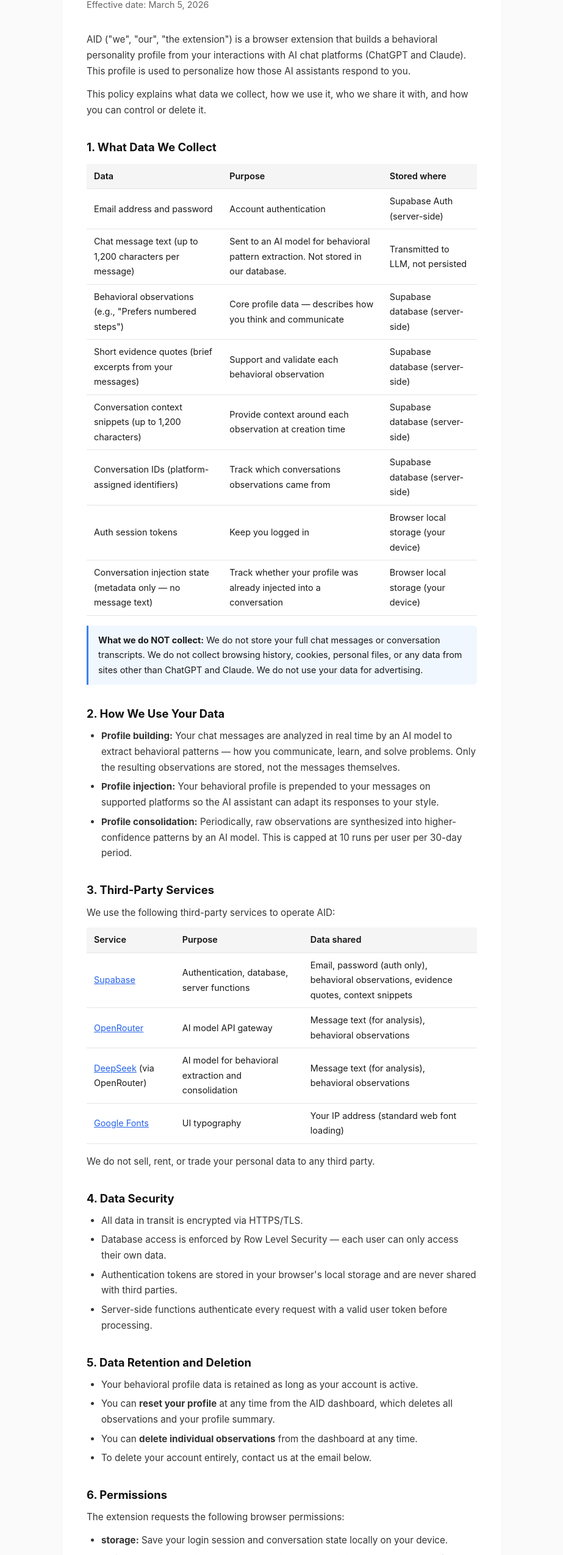
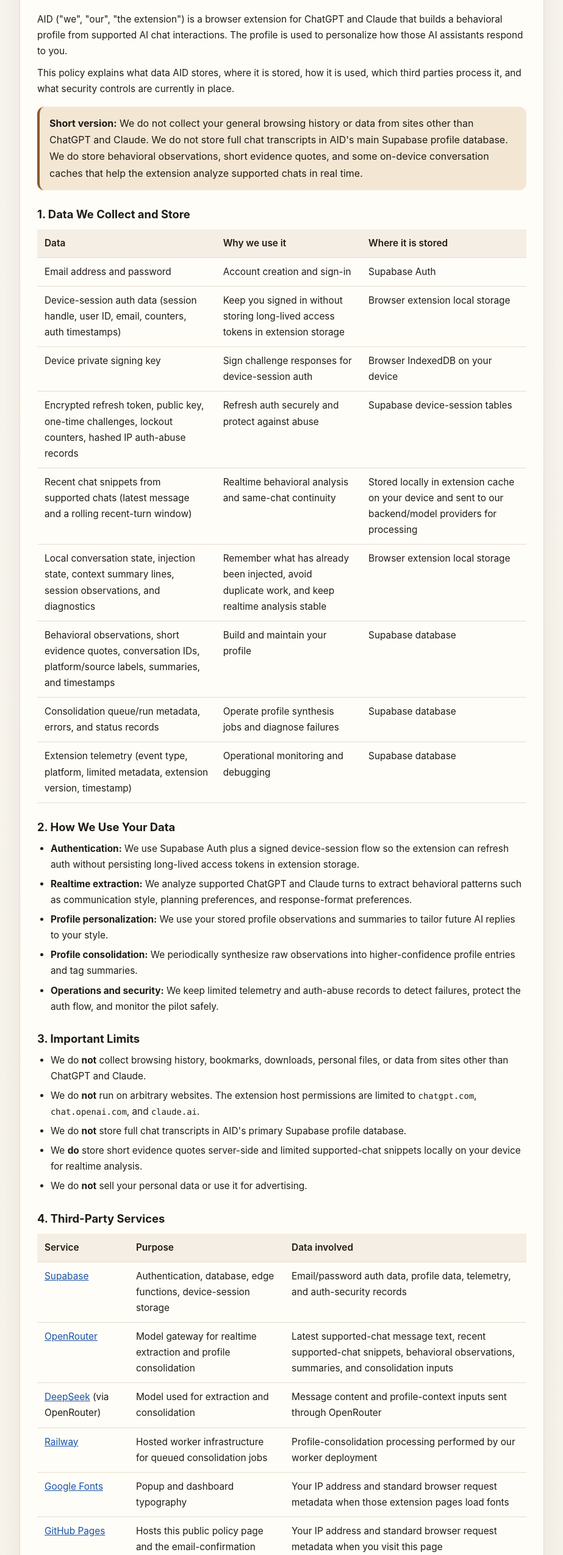
Before and after one commit to gavinlorenzo/aid-privacy-policy, a plain HTML site: page index.html in a window 1280 px wide. Shown: the part 137-2687 px from the top of the page at 61% size, without its empty margins (178-1101 px from the left). Drawn offline with Linux system fonts and the light colour scheme.

Commit message:
Update published privacy policy

```diff
--- a/index.html
+++ b/index.html
@@ -3,220 +3,327 @@
 <head>
   <meta charset="UTF-8">
   <meta name="viewport" content="width=device-width, initial-scale=1.0">
-  <title>AID — Privacy Policy</title>
+  <title>AID Privacy Policy</title>
   <style>
-    * { margin: 0; padding: 0; box-sizing: border-box; }
+    * { box-sizing: border-box; margin: 0; padding: 0; }
+    :root {
+      color-scheme: light;
+      --bg: #f7f3ea;
+      --card: #fffdf8;
+      --ink: #211b16;
+      --muted: #6b6258;
+      --line: #e5dccd;
+      --accent: #8a5a2b;
+      --accent-soft: #f3e7d4;
+      --notice: #e7f3ea;
+      --notice-line: #4f7a56;
+    }
     body {
-      font-family: -apple-system, BlinkMacSystemFont, 'Segoe UI', Roboto, sans-serif;
+      background: linear-gradient(180deg, #f9f6ef 0%, var(--bg) 100%);
+      color: var(--ink);
+      font-family: -apple-system, BlinkMacSystemFont, "Segoe UI", sans-serif;
       line-height: 1.7;
-      color: #1a1a1a;
-      background: #fafafa;
-      padding: 2rem 1rem;
+      padding: 32px 16px 48px;
     }
     .container {
-      max-width: 720px;
+      background: var(--card);
+      border: 1px solid var(--line);
+      border-radius: 20px;
+      box-shadow: 0 18px 50px rgba(33, 27, 22, 0.08);
       margin: 0 auto;
-      background: #fff;
-      border-radius: 12px;
-      padding: 3rem 2.5rem;
-      box-shadow: 0 1px 3px rgba(0,0,0,0.06);
+      max-width: 860px;
+      padding: 32px 28px 36px;
     }
     h1 {
-      font-size: 1.8rem;
-      margin-bottom: 0.25rem;
-    }
-    .effective {
-      color: #666;
-      font-size: 0.9rem;
-      margin-bottom: 2rem;
+      font-size: 2rem;
+      line-height: 1.2;
+      margin-bottom: 6px;
     }
     h2 {
       font-size: 1.15rem;
-      margin-top: 2rem;
-      margin-bottom: 0.5rem;
-      color: #111;
+      line-height: 1.3;
+      margin: 28px 0 10px;
     }
-    p, li {
-      font-size: 0.95rem;
-      color: #333;
+    p, li, td, th {
+      font-size: 0.96rem;
     }
-    p { margin-bottom: 0.75rem; }
+    p + p {
+      margin-top: 10px;
+    }
     ul {
-      margin: 0.5rem 0 1rem 1.5rem;
+      margin: 10px 0 0 22px;
     }
-    li { margin-bottom: 0.35rem; }
+    li + li {
+      margin-top: 6px;
+    }
     table {
+      border-collapse: collapse;
+      margin-top: 12px;
       width: 100%;
-      border-collapse: collapse;
-      margin: 0.75rem 0 1rem;
-      font-size: 0.9rem;
     }
     th, td {
+      border-bottom: 1px solid var(--line);
+      padding: 10px 12px;
       text-align: left;
-      padding: 0.5rem 0.75rem;
-      border-bottom: 1px solid #e5e5e5;
+      vertical-align: top;
     }
     th {
-      background: #f5f5f5;
+      background: #f4eee4;
       font-weight: 600;
-      color: #111;
     }
-    .highlight {
-      background: #f0f7ff;
-      border-left: 3px solid #3b82f6;
-      padding: 0.75rem 1rem;
-      margin: 1rem 0;
-      border-radius: 0 6px 6px 0;
-      font-size: 0.9rem;
+    a {
+      color: #1753a6;
     }
-    a { color: #2563eb; }
+    .effective {
+      color: var(--muted);
+      margin-bottom: 20px;
+    }
+    .callout,
+    .banner {
+      border-left: 4px solid var(--accent);
+      border-radius: 12px;
+      padding: 14px 16px;
+    }
+    .callout {
+      background: var(--accent-soft);
+      margin-top: 16px;
+    }
+    .banner {
+      background: var(--notice);
+      border-left-color: var(--notice-line);
+      margin-bottom: 22px;
+    }
+    .banner[hidden] {
+      display: none;
+    }
     .footer {
-      margin-top: 2.5rem;
-      padding-top: 1.5rem;
-      border-top: 1px solid #e5e5e5;
-      font-size: 0.85rem;
-      color: #888;
+      border-top: 1px solid var(--line);
+      color: var(--muted);
+      margin-top: 28px;
+      padding-top: 16px;
+      font-size: 0.88rem;
+    }
+    .mono {
+      font-family: "SFMono-Regular", Consolas, monospace;
+      font-size: 0.9em;
+    }
+    @media (max-width: 700px) {
+      .container {
+        padding: 24px 18px 28px;
+      }
+      th, td {
+        padding: 9px 8px;
+      }
     }
   </style>
 </head>
 <body>
   <div class="container">
+    <div id="confirmation-banner" class="banner" hidden>
+      <strong id="confirmation-title">Email confirmed</strong>
+      <p id="confirmation-copy">Your email is confirmed. Return to the AID extension popup and sign in.</p>
+    </div>
+
     <h1>AID Privacy Policy</h1>
-    <p class="effective">Effective date: March 5, 2026</p>
+    <p class="effective">Effective date: March 13, 2026</p>
 
-    <p>AID ("we", "our", "the extension") is a browser extension that builds a behavioral personality profile from your interactions with AI chat platforms (ChatGPT and Claude). This profile is used to personalize how those AI assistants respond to you.</p>
-    <p>This policy explains what data we collect, how we use it, who we share it with, and how you can control or delete it.</p>
+    <p>AID ("we", "our", "the extension") is a browser extension for ChatGPT and Claude that builds a behavioral profile from supported AI chat interactions. The profile is used to personalize how those AI assistants respond to you.</p>
+    <p>This policy explains what data AID stores, where it is stored, how it is used, which third parties process it, and what security controls are currently in place.</p>
 
-    <h2>1. What Data We Collect</h2>
+    <div class="callout">
+      <strong>Short version:</strong> We do not collect your general browsing history or data from sites other than ChatGPT and Claude. We do not store full chat transcripts in AID's main Supabase profile database. We do store behavioral observations, short evidence quotes, and some on-device conversation caches that help the extension analyze supported chats in real time.
+    </div>
 
+    <h2>1. Data We Collect and Store</h2>
     <table>
       <tr>
         <th>Data</th>
-        <th>Purpose</th>
-        <th>Stored where</th>
+        <th>Why we use it</th>
+        <th>Where it is stored</th>
       </tr>
       <tr>
         <td>Email address and password</td>
-        <td>Account authentication</td>
-        <td>Supabase Auth (server-side)</td>
+        <td>Account creation and sign-in</td>
+        <td>Supabase Auth</td>
       </tr>
       <tr>
-        <td>Chat message text (up to 1,200 characters per message)</td>
-        <td>Sent to an AI model for behavioral pattern extraction. Not stored in our database.</td>
-        <td>Transmitted to LLM, not persisted</td>
+        <td>Device-session auth data (session handle, user ID, email, counters, auth timestamps)</td>
+        <td>Keep you signed in without storing long-lived access tokens in extension storage</td>
+        <td>Browser extension local storage</td>
       </tr>
       <tr>
-        <td>Behavioral observations (e.g., "Prefers numbered steps")</td>
-        <td>Core profile data — describes how you think and communicate</td>
-        <td>Supabase database (server-side)</td>
+        <td>Device private signing key</td>
+        <td>Sign challenge responses for device-session auth</td>
+        <td>Browser IndexedDB on your device</td>
       </tr>
       <tr>
-        <td>Short evidence quotes (brief excerpts from your messages)</td>
-        <td>Support and validate each behavioral observation</td>
-        <td>Supabase database (server-side)</td>
+        <td>Encrypted refresh token, public key, one-time challenges, lockout counters, hashed IP auth-abuse records</td>
+        <td>Refresh auth securely and protect against abuse</td>
+        <td>Supabase device-session tables</td>
       </tr>
       <tr>
-        <td>Conversation context snippets (up to 1,200 characters)</td>
-        <td>Provide context around each observation at creation time</td>
-        <td>Supabase database (server-side)</td>
+        <td>Recent chat snippets from supported chats (latest message and a rolling recent-turn window)</td>
+        <td>Realtime behavioral analysis and same-chat continuity</td>
+        <td>Stored locally in extension cache on your device and sent to our backend/model providers for processing</td>
       </tr>
       <tr>
-        <td>Conversation IDs (platform-assigned identifiers)</td>
-        <td>Track which conversations observations came from</td>
-        <td>Supabase database (server-side)</td>
+        <td>Local conversation state, injection state, context summary lines, session observations, and diagnostics</td>
+        <td>Remember what has already been injected, avoid duplicate work, and keep realtime analysis stable</td>
+        <td>Browser extension local storage</td>
       </tr>
       <tr>
-        <td>Auth session tokens</td>
-        <td>Keep you logged in</td>
-        <td>Browser local storage (your device)</td>
+        <td>Behavioral observations, short evidence quotes, conversation IDs, platform/source labels, summaries, and timestamps</td>
+        <td>Build and maintain your profile</td>
+        <td>Supabase database</td>
       </tr>
       <tr>
-        <td>Conversation injection state (metadata only — no message text)</td>
-        <td>Track whether your profile was already injected into a conversation</td>
-        <td>Browser local storage (your device)</td>
+        <td>Consolidation queue/run metadata, errors, and status records</td>
+        <td>Operate profile synthesis jobs and diagnose failures</td>
+        <td>Supabase database</td>
+      </tr>
+      <tr>
+        <td>Extension telemetry (event type, platform, limited metadata, extension version, timestamp)</td>
+        <td>Operational monitoring and debugging</td>
+        <td>Supabase database</td>
       </tr>
     </table>
 
-    <div class="highlight">
-      <strong>What we do NOT collect:</strong> We do not store your full chat messages or conversation transcripts. We do not collect browsing history, cookies, personal files, or any data from sites other than ChatGPT and Claude. We do not use your data for advertising.
-    </div>
-
     <h2>2. How We Use Your Data</h2>
     <ul>
-      <li><strong>Profile building:</strong> Your chat messages are analyzed in real time by an AI model to extract behavioral patterns — how you communicate, learn, and solve problems. Only the resulting observations are stored, not the messages themselves.</li>
-      <li><strong>Profile injection:</strong> Your behavioral profile is prepended to your messages on supported platforms so the AI assistant can adapt its responses to your style.</li>
-      <li><strong>Profile consolidation:</strong> Periodically, raw observations are synthesized into higher-confidence patterns by an AI model. This is capped at 10 runs per user per 30-day period.</li>
+      <li><strong>Authentication:</strong> We use Supabase Auth plus a signed device-session flow so the extension can refresh auth without persisting long-lived access tokens in extension storage.</li>
+      <li><strong>Realtime extraction:</strong> We analyze supported ChatGPT and Claude turns to extract behavioral patterns such as communication style, planning preferences, and response-format preferences.</li>
+      <li><strong>Profile personalization:</strong> We use your stored profile observations and summaries to tailor future AI replies to your style.</li>
+      <li><strong>Profile consolidation:</strong> We periodically synthesize raw observations into higher-confidence profile entries and tag summaries.</li>
+      <li><strong>Operations and security:</strong> We keep limited telemetry and auth-abuse records to detect failures, protect the auth flow, and monitor the pilot safely.</li>
     </ul>
 
-    <h2>3. Third-Party Services</h2>
-    <p>We use the following third-party services to operate AID:</p>
+    <h2>3. Important Limits</h2>
+    <ul>
+      <li>We do <strong>not</strong> collect browsing history, bookmarks, downloads, personal files, or data from sites other than ChatGPT and Claude.</li>
+      <li>We do <strong>not</strong> run on arbitrary websites. The extension host permissions are limited to <span class="mono">chatgpt.com</span>, <span class="mono">chat.openai.com</span>, and <span class="mono">claude.ai</span>.</li>
+      <li>We do <strong>not</strong> store full chat transcripts in AID's primary Supabase profile database.</li>
+      <li>We <strong>do</strong> store short evidence quotes server-side and limited supported-chat snippets locally on your device for realtime analysis.</li>
+      <li>We do <strong>not</strong> sell your personal data or use it for advertising.</li>
+    </ul>
+
+    <h2>4. Third-Party Services</h2>
     <table>
       <tr>
         <th>Service</th>
         <th>Purpose</th>
-        <th>Data shared</th>
+        <th>Data involved</th>
       </tr>
       <tr>
         <td><a href="https://supabase.com/privacy">Supabase</a></td>
-        <td>Authentication, database, server functions</td>
-        <td>Email, password (auth only), behavioral observations, evidence quotes, context snippets</td>
+        <td>Authentication, database, edge functions, device-session storage</td>
+        <td>Email/password auth data, profile data, telemetry, and auth-security records</td>
       </tr>
       <tr>
         <td><a href="https://openrouter.ai/privacy">OpenRouter</a></td>
-        <td>AI model API gateway</td>
-        <td>Message text (for analysis), behavioral observations</td>
+        <td>Model gateway for realtime extraction and profile consolidation</td>
+        <td>Latest supported-chat message text, recent supported-chat snippets, behavioral observations, summaries, and consolidation inputs</td>
       </tr>
       <tr>
         <td><a href="https://www.deepseek.com/privacy">DeepSeek</a> (via OpenRouter)</td>
-        <td>AI model for behavioral extraction and consolidation</td>
-        <td>Message text (for analysis), behavioral observations</td>
+        <td>Model used for extraction and consolidation</td>
+        <td>Message content and profile-context inputs sent through OpenRouter</td>
       </tr>
       <tr>
-        <td><a href="https://policies.google.com/privacy">Google Fonts</a></td>
-        <td>UI typography</td>
-        <td>Your IP address (standard web font loading)</td>
+        <td><a href="https://railway.com/legal/privacy">Railway</a></td>
+        <td>Hosted worker infrastructure for queued consolidation jobs</td>
+        <td>Profile-consolidation processing performed by our worker deployment</td>
+      </tr>
+      <tr>
+        <td><a href="https://fonts.google.com/">Google Fonts</a></td>
+        <td>Popup and dashboard typography</td>
+        <td>Your IP address and standard browser request metadata when those extension pages load fonts</td>
+      </tr>
+      <tr>
+        <td><a href="https://docs.github.com/en/site-policy/privacy-policies/github-general-privacy-statement">GitHub Pages</a></td>
+        <td>Hosts this public policy page and the email-confirmation landing page</td>
+        <td>Your IP address and standard browser request metadata when you visit this page</td>
       </tr>
     </table>
-    <p>We do not sell, rent, or trade your personal data to any third party.</p>
 
-    <h2>4. Data Security</h2>
+    <h2>5. On-Device Storage</h2>
+    <p>The extension stores some data locally on your device in addition to server-side profile data:</p>
     <ul>
-      <li>All data in transit is encrypted via HTTPS/TLS.</li>
-      <li>Database access is enforced by Row Level Security — each user can only access their own data.</li>
-      <li>Authentication tokens are stored in your browser's local storage and are never shared with third parties.</li>
-      <li>Server-side functions authenticate every request with a valid user token before processing.</li>
+      <li><strong>Auth storage:</strong> a device-session record in browser extension storage and a private signing key in IndexedDB. Access tokens are kept in memory only.</li>
+      <li><strong>Conversation state:</strong> injection history, message counters, and related metadata for supported ChatGPT/Claude conversations.</li>
+      <li><strong>Realtime session cache:</strong> recent verbatim turns, rolling same-chat summaries, session observations, and diagnostics for supported conversations.</li>
+    </ul>
+    <p>Local extension data remains on your device until it is overwritten, removed by the extension, or cleared from browser extension storage. Signing out removes stored auth-session material but may not clear every non-auth conversation cache automatically.</p>
+
+    <h2>6. Data Security</h2>
+    <ul>
+      <li>All traffic between the extension, Supabase, and our service endpoints is sent over HTTPS/TLS.</li>
+      <li>Supabase Row Level Security is used on user-facing profile tables so authenticated users can access only their own data.</li>
+      <li>Device-session tables and telemetry ingestion are restricted to server-side/service-role paths.</li>
+      <li>Refresh tokens are stored server-side in encrypted form. The extension stores a device handle and private signing key, not a long-lived refresh token.</li>
+      <li>The auth flow uses signed challenge-response exchanges, per-IP rate limiting, and lockout controls.</li>
+      <li>Telemetry event types are allowlisted and metadata is truncated.</li>
     </ul>
 
-    <h2>5. Data Retention and Deletion</h2>
+    <h2>7. Data Retention and Deletion</h2>
     <ul>
-      <li>Your behavioral profile data is retained as long as your account is active.</li>
-      <li>You can <strong>reset your profile</strong> at any time from the AID dashboard, which deletes all observations and your profile summary.</li>
-      <li>You can <strong>delete individual observations</strong> from the dashboard at any time.</li>
-      <li>To delete your account entirely, contact us at the email below.</li>
+      <li>Profile data is retained while your account is active unless you delete specific items or request full deletion.</li>
+      <li>Superseded raw observations may be removed by backend maintenance after they age out of the active pool.</li>
+      <li>Short-lived auth challenge rows are temporary; telemetry and auth-abuse records are retained as operational/security data for as long as needed.</li>
+      <li>You can reset your profile from the AID dashboard, which clears stored profile observations and summaries.</li>
+      <li>You can delete individual observations from the dashboard.</li>
+      <li>To request full account deletion, contact us at the email below.</li>
     </ul>
 
-    <h2>6. Permissions</h2>
-    <p>The extension requests the following browser permissions:</p>
+    <h2>8. Browser Permissions</h2>
     <ul>
-      <li><strong>storage:</strong> Save your login session and conversation state locally on your device.</li>
-      <li><strong>activeTab:</strong> Interact with the currently active tab when it is on a supported platform.</li>
-      <li><strong>Host access</strong> (chatgpt.com, chat.openai.com, claude.ai): Read and modify page content on these specific sites to intercept chat messages and inject your profile.</li>
+      <li><strong>storage:</strong> stores auth/session state, supported-conversation caches, and profile-related local state on your device.</li>
+      <li><strong>alarms:</strong> schedules deferred background retries for extension tasks such as consolidation retries.</li>
+      <li><strong>activeTab:</strong> allows the extension to interact with the active supported tab.</li>
+      <li><strong>Host access:</strong> limited to <span class="mono">https://chatgpt.com/*</span>, <span class="mono">https://chat.openai.com/*</span>, and <span class="mono">https://claude.ai/*</span>.</li>
     </ul>
-    <p>The extension does not request access to any other websites, your browsing history, bookmarks, downloads, or any other browser data.</p>
 
-    <h2>7. Children's Privacy</h2>
-    <p>AID is not intended for use by anyone under the age of 13. We do not knowingly collect data from children under 13.</p>
+    <h2>9. Children's Privacy</h2>
+    <p>AID is not intended for children under 13, and we do not knowingly collect personal data from children under 13.</p>
 
-    <h2>8. Changes to This Policy</h2>
-    <p>We may update this privacy policy from time to time. Changes will be posted on this page with an updated effective date. Continued use of the extension after changes constitutes acceptance of the updated policy.</p>
+    <h2>10. Changes to This Policy</h2>
+    <p>We may update this policy from time to time. When we do, we will update the effective date on this page.</p>
 
-    <h2>9. Contact</h2>
-    <p>If you have questions about this privacy policy or want to request account deletion, contact us at:</p>
-    <p><a href="mailto:gavinlorenzo11@gmail.com">gavinlorenzo11@gmail.com</a></p>
+    <h2>11. Contact</h2>
+    <p>If you have questions about this privacy policy or want to request account deletion, contact:</p>
+    <p><a href="mailto:gavin@aidpersonality.com">gavin@aidpersonality.com</a></p>
 
     <div class="footer">
-      AID — AI Personality Profile System
+      AID - AI Personality Profile System
     </div>
   </div>
+
+  <script>
+    (function () {
+      var hash = window.location.hash && window.location.hash.charAt(0) === '#'
+        ? window.location.hash.slice(1)
+        : '';
+      if (!hash) return;
+
+      var params = new URLSearchParams(hash);
+      var hasAuthPayload = params.has('access_token') || params.has('refresh_token') || params.has('type');
+      if (!hasAuthPayload) return;
+
+      var banner = document.getElementById('confirmation-banner');
+      var title = document.getElementById('confirmation-title');
+      var copy = document.getElementById('confirmation-copy');
+      var authType = params.get('type');
+
+      if (authType === 'recovery') {
+        title.textContent = 'Password recovery opened';
+        copy.textContent = 'Return to the AID team for help completing password recovery. The extension does not yet have a self-serve reset flow.';
+      } else {
+        title.textContent = 'Email confirmed';
+        copy.textContent = 'Your email is confirmed. Return to the AID extension popup and sign in.';
+      }
+
+      banner.hidden = false;
+      history.replaceState(null, document.title, window.location.pathname + window.location.search);
+    })();
+  </script>
 </body>
 </html>
```
